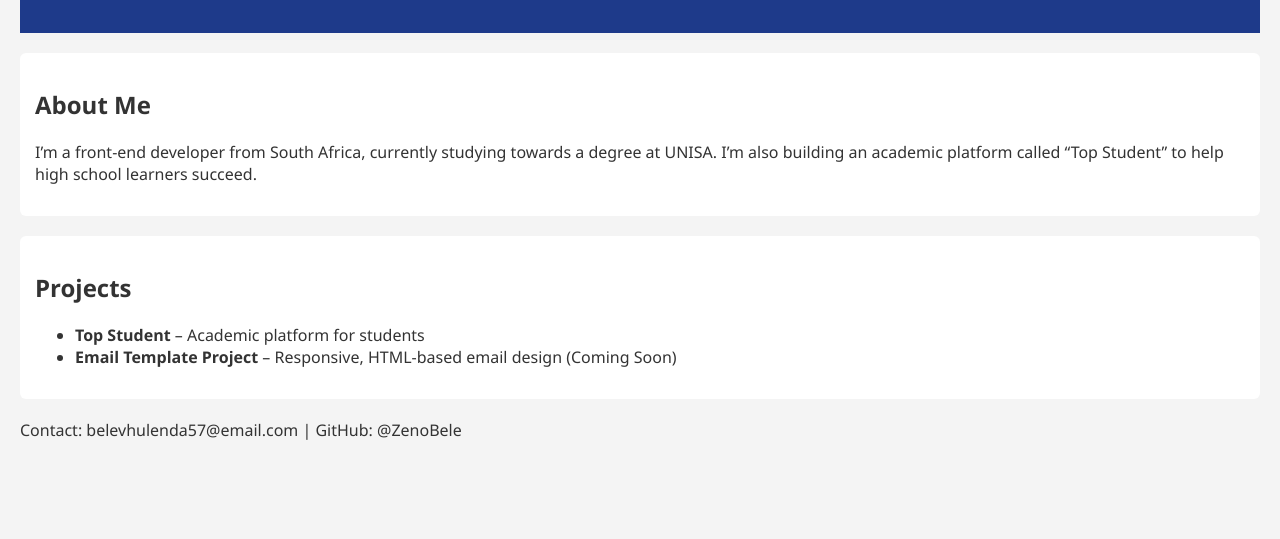
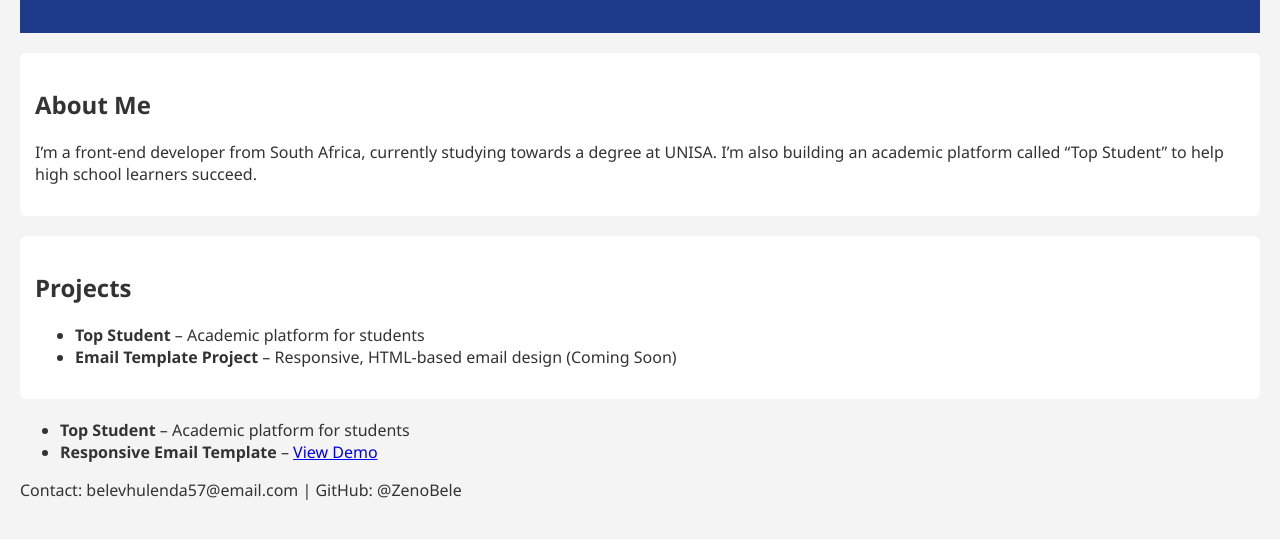
Before and after one commit to ZenoBele/zeno-portfolio, a plain HTML site: page index.html in a window 1280 px wide. Shown: the part 151-690 px from the top of the page. Drawn offline with Linux system fonts and the light colour scheme.

Commit message:
Add files via upload

```diff
--- a/index.html
+++ b/index.html
@@ -28,6 +28,15 @@
         <li><strong>Email Template Project</strong> – Responsive, HTML-based email design (Coming Soon)</li>
       </ul>
     </section>
+
+	<ul>
+  <li><strong>Top Student</strong> – Academic platform for students</li>
+  <li>
+    <strong>Responsive Email Template</strong> –
+    <a href="https://yourusername.github.io/responsive-email-template" target="_blank">View Demo</a>
+  </li>
+</ul>
+
   </main>
   <footer>
     <p>Contact: belevhulenda57@email.com | GitHub: @ZenoBele</p>
```
